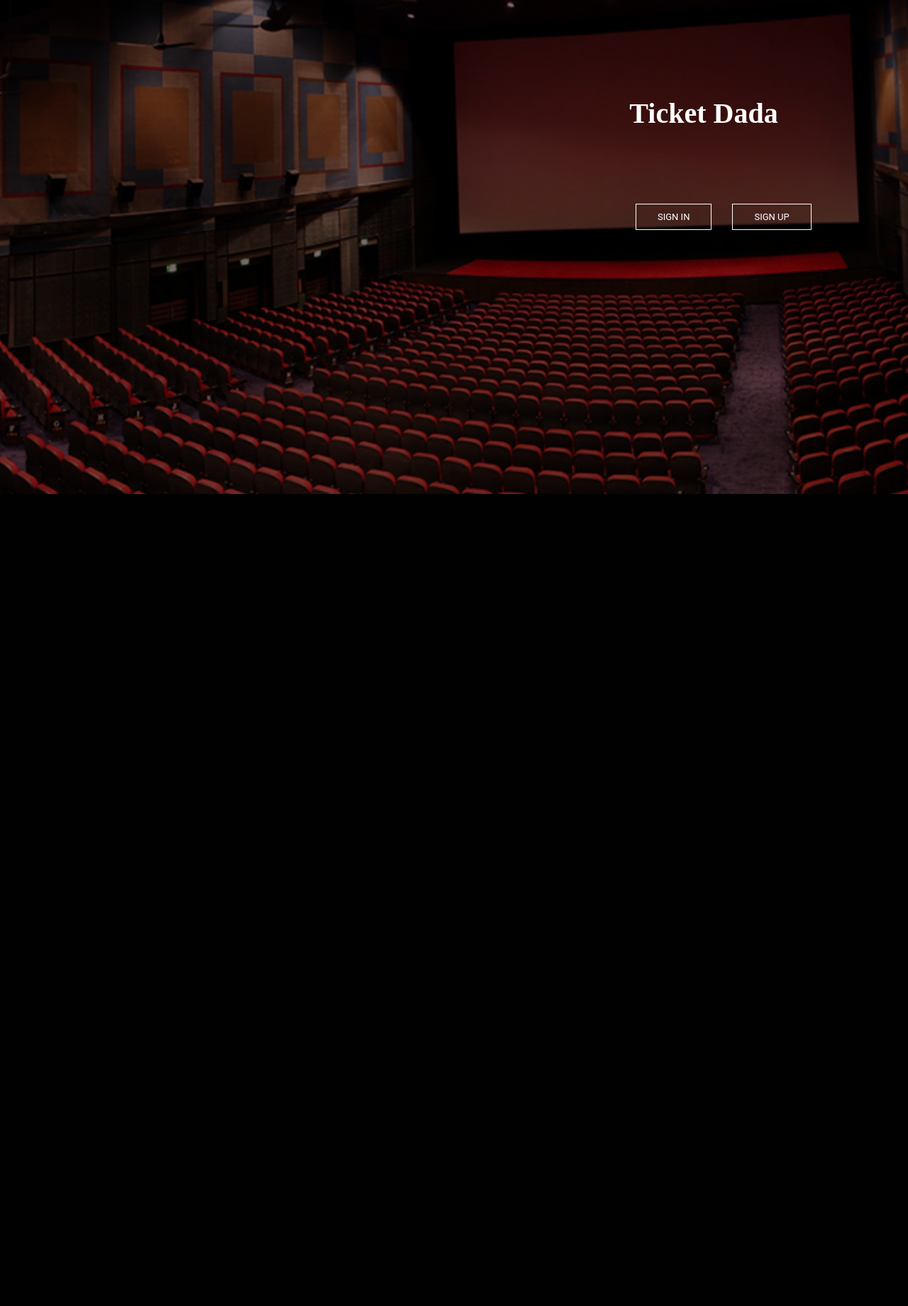
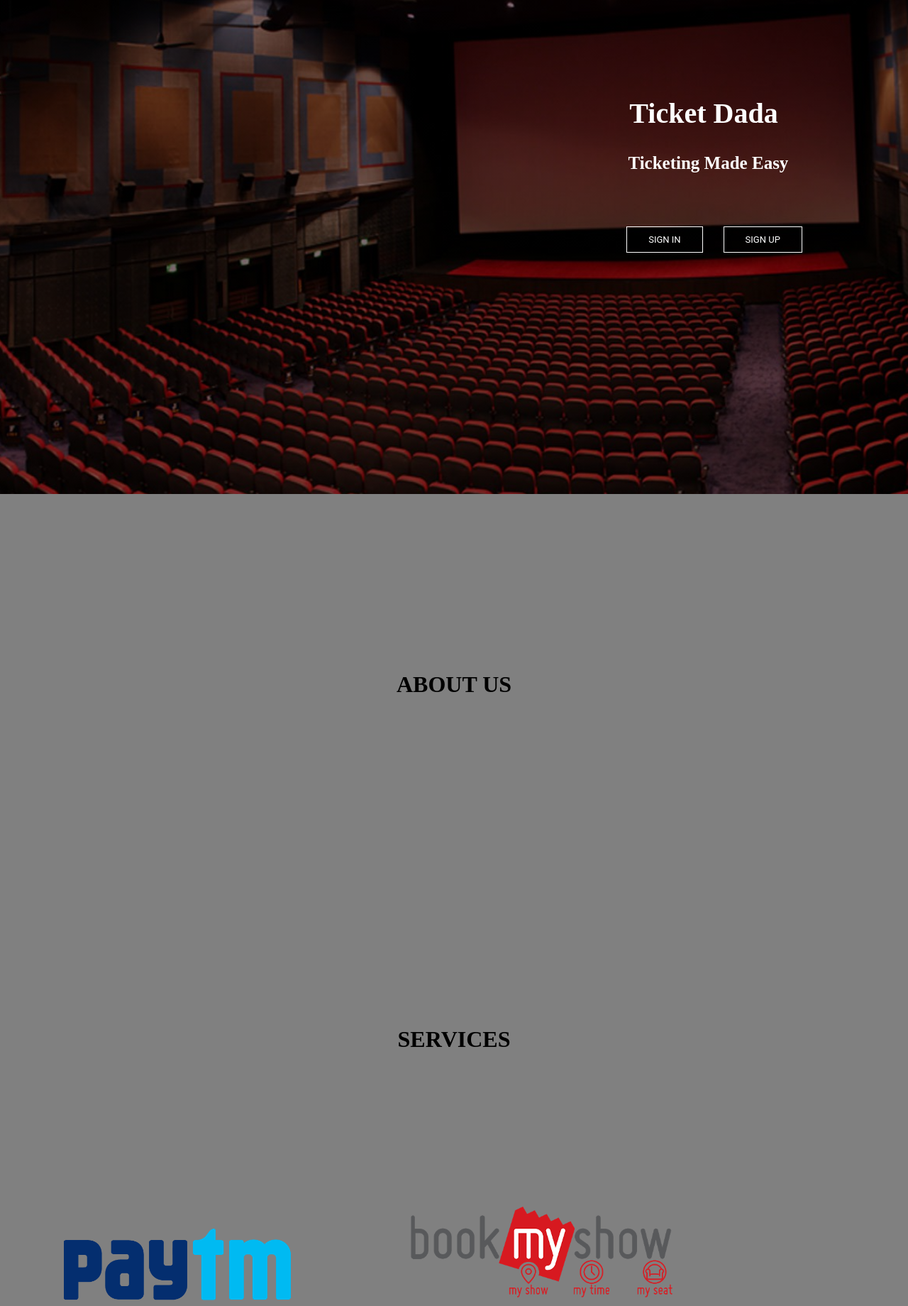
Before and after one commit to sukritbedi/IWP-Project, a PHP site: page / in a window 1280 px wide. Shown: the part 104-1944 px from the top of the page at 71% size. Before the commit the page ends 800 px from the top, so only its background shows below. Run offline with PHP 8.4, Linux system fonts and the light colour scheme; some libraries are stand-ins or nearby versions.

Commit message:
RegularUpload1

```diff
--- a/angjs.js
+++ b/angjs.js
@@ -0,0 +1,4 @@
+var app = angular.module('ticketdada',[]);
+app.controller('mainConsole', function($scope) {
+
+})
--- a/index.html
+++ b/index.html
@@ -1,5 +1,5 @@
 <!DOCTYPE html>
-<html lang="en" dir="ltr">
+<html lang="en" dir="ltr" ng-app="ticketdada">
   <script src="https://ajax.googleapis.com/ajax/libs/angularjs/1.6.9/angular.min.js"></script>
   <link rel="stylesheet" href="master.css">
   <script src="angjs.js"></script>
@@ -7,7 +7,7 @@
     <meta charset="utf-8">
     <title>IWP Project | CSE J Component</title>
   </head>
-  <body>
+  <body ng-controller="mainConsole">
     <nav id="home">
   		<img src="img/ticketdada.png" class="logo"/>
   		<ul class="main-nav">
@@ -31,5 +31,23 @@
 					</div>
 		</div>
 
+    <div class="front1" id="about">
+				<h1>ABOUT US</h1>
+		</div>
+
+    <div class="front1" id="services">
+      <h1>SERVICES</h1>
+    </div>
+
+		<div class="front1" id="partner">
+				<img src="img/paytm.png" alt="PayTm" id="paytm">
+        <img src="img/bookmyshow.png" alt="Book My Show">
+        <img src="img/dolby-atmos.png" alt="Dolby Atmos">
+		</div>
+
+		<div class="front1" id="contact">
+				<h1>CONTACT US</h1>
+		</div>
+
   </body>
 </html>
--- a/master.css
+++ b/master.css
@@ -100,12 +100,12 @@ nav ul
     color: white;
 }
 
-.front1 h2{
-  font-size: 30px;
+.front h2{
+  font-size: 25px;
   position: absolute;
   top: 40vh;
   left: 60vw;
-  width: 35vw;
+  width: 36vw;
   text-align: center;
   text-transform: unset;
   color: white;
@@ -114,8 +114,8 @@ nav ul
 .button
 {
     position: absolute;
-    top: 50vh;
-    left: 70vw;
+    top: 54vh;
+    left: 69vw;
 }
 
 .btn
@@ -141,3 +141,26 @@ nav ul
 {
     background-color: darkorange;
 }
+
+.front1
+{
+    width: 100%;
+    height: 500px;
+    background-color: grey;
+}
+.front1 h1
+{
+    padding: 250px;
+    text-align: center;
+    color: black;
+}
+
+.front1 img{
+  height: 145px;
+  width: auto;
+  padding: 0px 70px;
+}
+
+#paytm{
+  height: 120px;
+}
```
Also changed, not shown: img/bookmyshow.png (added), img/dolby-atmos.png (added), img/paytm.png (added).
